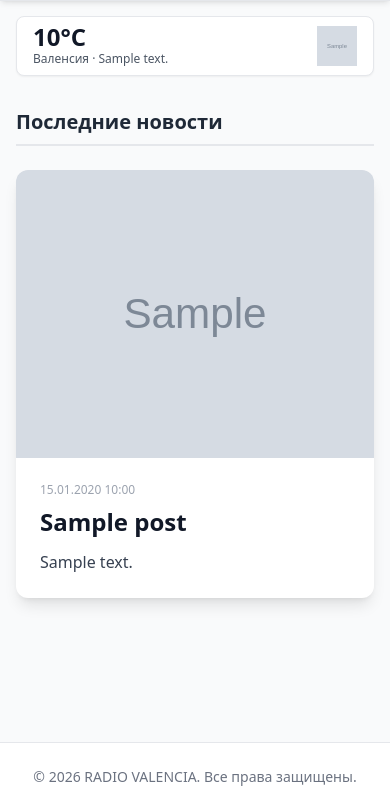
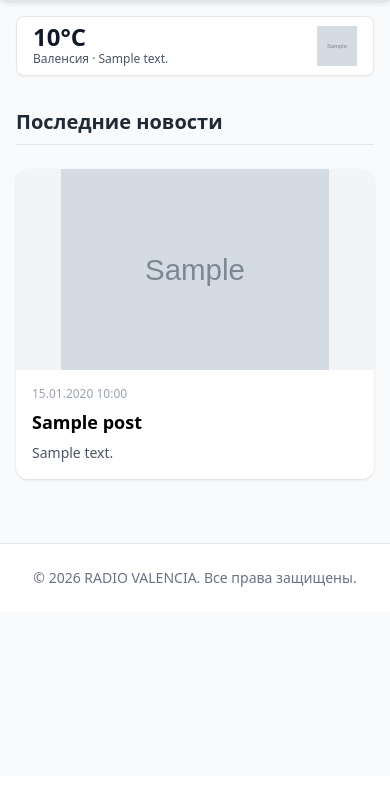
Before and after one commit to ne-proger/radio-valencia, a Flask app: template templates/home.html in a window 390 px wide. Shown: the part 68-879 px from the top of the page. After the commit the page ends 655 px from the top, so only its background shows below. Run offline with Flask 3, Linux system fonts and the light colour scheme; the template is opened without the code that fills it: most values are stand-ins (such as "Sample title", 1, 10 or a date in 2020); grey boxes marked "Sample" are stand-in pictures; some libraries are stand-ins or nearby versions.

Commit message:
Mobile-first news cards: prevent image cropping on mobile

```diff
--- a/templates/home.html
+++ b/templates/home.html
@@ -1,132 +1,89 @@
 {% extends "base.html" %}
 
 {% block title %}Главная — RADIO VALENCIA{% endblock %}
-{% block description %}RADIO VALENCIA — свежие новости Валенсии: история, финансы, спорт и многое другое{% endblock %}
+{% block description %}RADIO VALENCIA — свежие новости Валенсии{% endblock %}
 {% block og_title %}Главная — RADIO VALENCIA{% endblock %}
-{% block og_description %}Последние новости и статьи из Валенсии на RADIO VALENCIA{% endblock %}
+{% block og_description %}Последние новости Валенсии{% endblock %}
 
 {% block content %}
 
-<!-- ПОГОДА -->
 <div class="mb-8">
     {% include '_weather_widget.html' %}
 </div>
 
-<h2 class="text-xl sm:text-2xl font-bold text-gray-800 mb-6 border-b-2 border-gray-200 pb-2">
+<h2 class="text-xl sm:text-2xl font-bold text-gray-800 mb-6 border-b border-gray-200 pb-2">
     Последние новости
 </h2>
 
 {% if posts %}
 
-{# ---------- РАЗДЕЛЕНИЕ ПОСТОВ ---------- #}
-{% set pinned_post = none %}
-{% set normal_posts = [] %}
+{# ================= PINNED ================= #}
+{% set pinned = posts[0] if posts[0].is_pinned else none %}
 
-{% for post in posts %}
-    {% if post.is_pinned and page == 1 and pinned_post is none %}
-        {% set pinned_post = post %}
-    {% else %}
-        {% set _ = normal_posts.append(post) %}
+{% if pinned %}
+<a href="{{ url_for('post', post_id=pinned.id) }}" class="block mb-12 group">
+    <div class="bg-white rounded-2xl shadow-lg overflow-hidden">
+
+        <div class="relative aspect-[16/9] bg-gray-100 flex items-center justify-center overflow-hidden">
+            {% if pinned.main_image_url %}
+            <img
+                src="{{ pinned.main_image_url }}"
+                alt="{{ pinned.title }}"
+                class="w-full h-full object-contain sm:object-cover transition-transform duration-500 group-hover:scale-105">
             {% endif %}
-{% endfor %}
 
-{# ---------- HERO ---------- #}
-{% if pinned_post %}
-<a href="{{ url_for('post', post_id=pinned_post.id) }}"
-   class="block bg-gray-100 mb-14 rounded-2xl group">
-
-    <div class="p-6 sm:p-8 lg:p-10">
-        <div class="bg-white rounded-2xl shadow-xl overflow-hidden border-l-8 border-red-600">
-
-            <div class="relative h-64 sm:h-80 lg:h-[500px] overflow-hidden">
-                <img src="{{ pinned_post.main_image_url }}"
-                     alt="{{ pinned_post.title }}"
-                     class="w-full h-full object-cover transition-transform duration-700 group-hover:scale-105"
-                     loading="lazy">
-                <div class="absolute inset-0 bg-gradient-to-t from-black/50 to-transparent opacity-0 group-hover:opacity-100 transition-opacity duration-500 pointer-events-none"></div>
+            <div class="absolute inset-0 bg-black/20 opacity-0 group-hover:opacity-100 transition"></div>
         </div>
 
-            <div class="p-6 lg:p-10">
-                <span class="inline-block mb-3 text-sm font-bold uppercase text-red-600">
-                    Главная тема
+        <div class="p-6 sm:p-8">
+            <span class="inline-block mb-3 text-xs font-bold uppercase text-red-600">
+                Закреплено
             </span>
 
-                <h1 class="text-3xl sm:text-4xl lg:text-5xl font-bold text-gray-900 mb-4">
-                    {{ pinned_post.title }}
+            <h1 class="text-2xl sm:text-3xl lg:text-4xl font-bold leading-tight mb-4">
+                {{ pinned.title }}
             </h1>
 
-                <p class="text-lg lg:text-xl text-gray-700 line-clamp-4 mb-6">
-                    {{ pinned_post.content | markdown | striptags }}
+            <p class="text-gray-700 text-base sm:text-lg line-clamp-4">
+                {{ pinned.content | markdown | striptags }}
             </p>
 
-                <span class="text-red-600 font-bold text-lg">
-                    Читать полностью →
-                </span>
+            <div class="mt-4 text-sm text-gray-400">
+                {{ pinned.date_posted.strftime('%d.%m.%Y %H:%M') }}
             </div>
-
         </div>
     </div>
 </a>
 {% endif %}
 
-{# ---------- РЕДАКЦИОННЫЙ БЛОК ---------- #}
-{% if normal_posts|length >= 1 %}
-{% set editor_main = normal_posts[0] %}
-{% set editor_side = normal_posts[1:3] %}
-{% set rest_posts = normal_posts[3:] %}
+{# ================= GRID ================= #}
+<div class="grid grid-cols-1 sm:grid-cols-2 lg:grid-cols-3 gap-6">
 
-<section class="mb-14">
-    <div class="grid grid-cols-1 lg:grid-cols-3 gap-6">
+{% for post in posts if not post.is_pinned %}
+<a href="{{ url_for('post', post_id=post.id) }}"
+   class="group block bg-white rounded-xl shadow hover:shadow-xl transition overflow-hidden">
 
-        <!-- КРУПНАЯ -->
-        <a href="{{ url_for('post', post_id=editor_main.id) }}"
-           class="lg:col-span-2 bg-white rounded-xl shadow-lg overflow-hidden group block">
+    <div class="relative aspect-[16/9] bg-gray-100 flex items-center justify-center overflow-hidden">
+        {% if post.main_image_url %}
+        <img
+            src="{{ post.main_image_url }}"
+            alt="{{ post.title }}"
+            class="w-full h-full object-contain sm:object-cover transition-transform duration-500 group-hover:scale-105">
+        {% endif %}
 
-            <div class="relative h-72 overflow-hidden">
-                <img src="{{ editor_main.main_image_url }}"
-                     class="w-full h-full object-cover transition-transform duration-700 group-hover:scale-105"
-                     loading="lazy">
-                <div class="absolute inset-0 bg-black/30 opacity-0 group-hover:opacity-100 transition-opacity duration-500 pointer-events-none"></div>
+        <div class="absolute inset-0 bg-black/10 opacity-0 group-hover:opacity-100 transition"></div>
     </div>
 
-            <div class="p-6">
-                <span class="text-xs text-gray-400 block mb-2">
-                    {{ editor_main.date_posted.strftime('%d.%m.%Y %H:%M') }}
-                </span>
-
-                <h2 class="text-2xl lg:text-3xl font-bold text-gray-900 mb-3 group-hover:text-red-600 transition">
-                    {{ editor_main.title }}
-                </h2>
-
-                <p class="text-gray-700 line-clamp-3">
-                    {{ editor_main.content | markdown | striptags }}
-                </p>
-            </div>
-        </a>
-
-        <!-- ВТОРОСТЕПЕННЫЕ -->
-        <div class="flex flex-col gap-6">
-            {% for post in editor_side %}
-            <a href="{{ url_for('post', post_id=post.id) }}"
-               class="bg-white rounded-xl shadow-lg overflow-hidden group block">
-
-                <div class="relative h-40 overflow-hidden">
-                    <img src="{{ post.main_image_url }}"
-                         class="w-full h-full object-cover transition-transform duration-700 group-hover:scale-105"
-                         loading="lazy">
-                    <div class="absolute inset-0 bg-black/30 opacity-0 group-hover:opacity-100 transition-opacity duration-500 pointer-events-none"></div>
+    <div class="p-4 space-y-2">
+        <div class="text-xs text-gray-400">
+            {{ post.date_posted.strftime('%d.%m.%Y %H:%M') }}
         </div>
 
-                <div class="p-4">
-                    <span class="text-xs text-gray-400 block mb-2">
-                        {{ post.date_posted.strftime('%d.%m.%Y %H:%M') }}
-                    </span>
-
-                    <h3 class="text-lg font-bold text-gray-900 line-clamp-2 group-hover:text-red-600 transition mb-2">
+        <h3 class="text-lg font-bold leading-snug line-clamp-3">
             {{ post.title }}
         </h3>
 
-                    <p class="text-gray-600 line-clamp-2 text-sm">
+        <p class="text-sm text-gray-600 line-clamp-3">
             {{ post.content | markdown | striptags }}
         </p>
     </div>
@@ -134,44 +91,38 @@
 {% endfor %}
 </div>
 
+{# ================= PAGINATION ================= #}
+{% if pagination.pages > 1 %}
+<div class="mt-12 flex justify-center">
+    <div class="flex items-center gap-2 flex-wrap">
+
+        {% if pagination.has_prev %}
+        <a href="{{ url_for('home', page=pagination.prev_num) }}"
+           class="px-4 py-2 rounded bg-red-600 text-white hover:bg-red-700 transition">←</a>
+        {% endif %}
+
+        {% for p in range(1, pagination.pages + 1) %}
+            {% if p == page %}
+                <span class="px-4 py-2 rounded bg-red-100 text-red-700 font-bold">{{ p }}</span>
+            {% else %}
+                <a href="{{ url_for('home', page=p) }}"
+                   class="px-4 py-2 rounded border border-gray-300 hover:bg-gray-100 transition">
+                   {{ p }}
+                </a>
+            {% endif %}
+        {% endfor %}
+
+        {% if pagination.has_next %}
+        <a href="{{ url_for('home', page=pagination.next_num) }}"
+           class="px-4 py-2 rounded bg-red-600 text-white hover:bg-red-700 transition">→</a>
+        {% endif %}
+
     </div>
-</section>
-
-{# ---------- ОСНОВНАЯ ЛЕНТА ---------- #}
-{% if rest_posts %}
-<div class="grid grid-cols-1 md:grid-cols-2 lg:grid-cols-3 gap-6 mb-12">
-    {% for post in rest_posts %}
-    <a href="{{ url_for('post', post_id=post.id) }}"
-       class="bg-white rounded-lg shadow hover:shadow-lg transition overflow-hidden group block">
-
-        <div class="relative h-48 overflow-hidden">
-            <img src="{{ post.main_image_url }}"
-                 class="w-full h-full object-cover transition-transform duration-700 group-hover:scale-105"
-                 loading="lazy">
-            <div class="absolute inset-0 bg-black/30 opacity-0 group-hover:opacity-100 transition-opacity duration-500 pointer-events-none"></div>
 </div>
-
-        <div class="p-4">
-            <span class="text-xs text-gray-400 block mb-2">
-                {{ post.date_posted.strftime('%d.%m.%Y %H:%M') }}
-            </span>
-
-            <h3 class="text-xl font-bold text-gray-900 line-clamp-3 mb-2 group-hover:text-red-600 transition">
-                {{ post.title }}
-            </h3>
-
-            <p class="text-gray-600 line-clamp-2">
-                {{ post.content | markdown | striptags }}
-            </p>
-        </div>
-    </a>
-    {% endfor %}
-</div>
-{% endif %}
 {% endif %}
 
 {% else %}
-<div class="text-center text-gray-600 py-12">
+<div class="text-center text-gray-500 py-12">
     Пока нет опубликованных новостей.
 </div>
 {% endif %}
```
Lines whose indentation alone changed are shown as unchanged.
